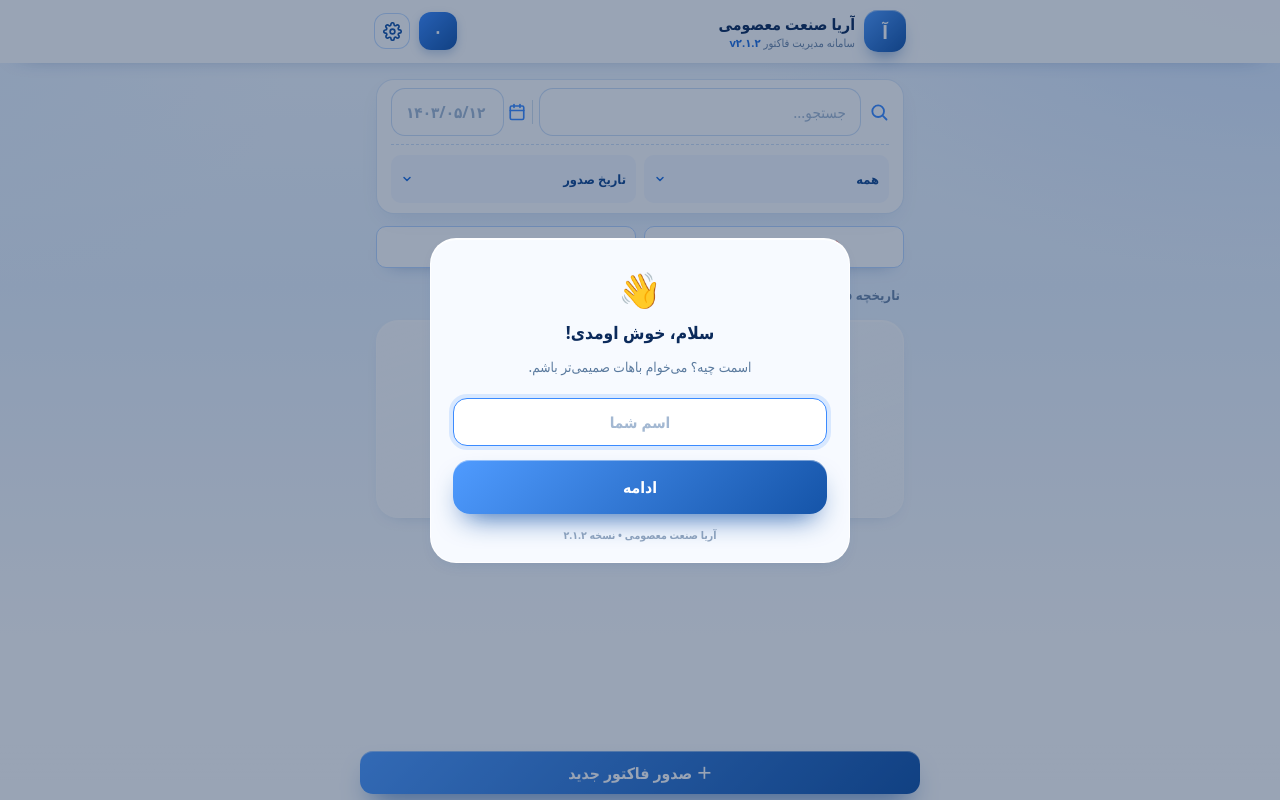
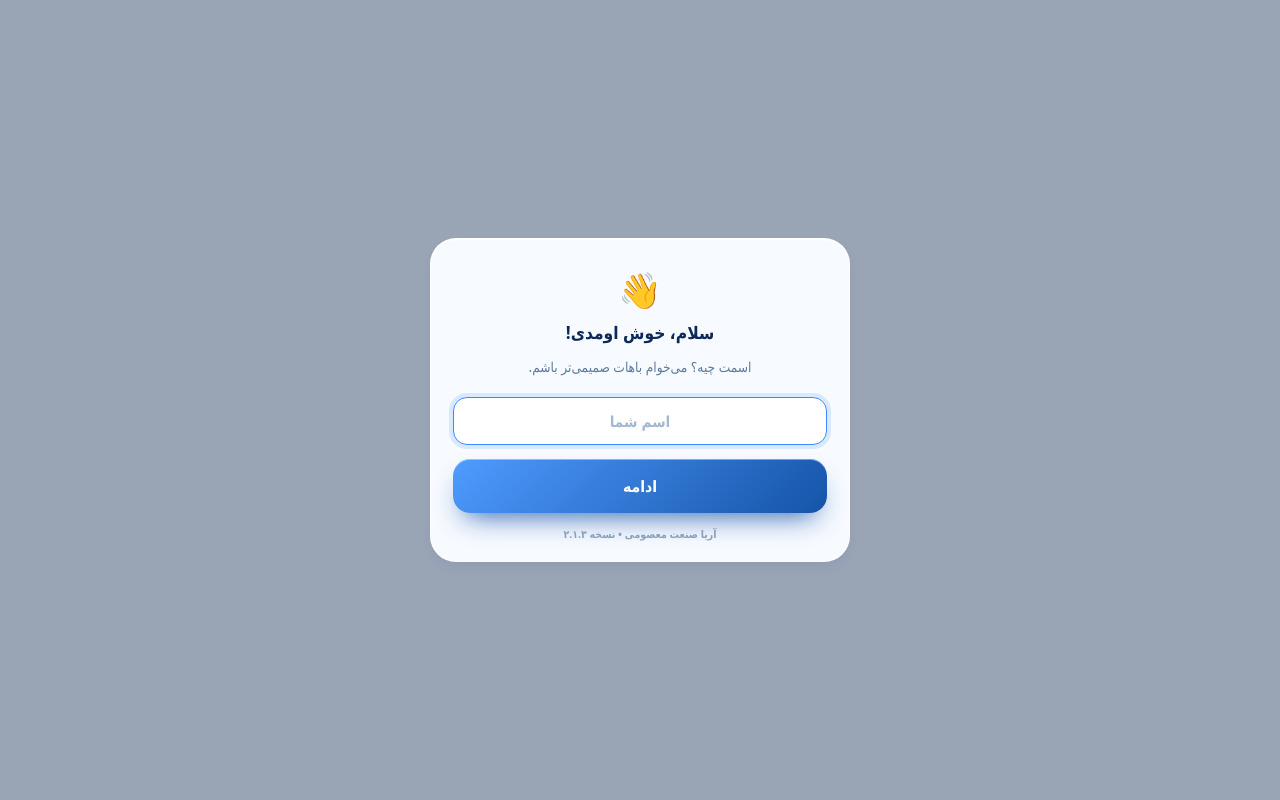
Before and after one commit to mehradkhaliliparsa6490-max/storage, a plain HTML site: page index.html in a window 1280 px wide. Drawn offline with Linux system fonts and the light colour scheme.

Commit message:
Update index.html

```diff
--- a/index.html
+++ b/index.html
@@ -103,9 +103,9 @@ input.invalid{border-color:#f09aa6!important;box-shadow:0 0 0 4px rgba(240,154,1
 .primary-btn{flex:1;border:0;border-radius:17px;padding:16px;font-family:inherit;font-size:.98rem;font-weight:800;color:#fff;cursor:pointer;background:var(--g1);box-shadow:0 14px 28px -12px rgba(21,84,168,.95),inset 0 1px 0 rgba(255,255,255,.4)}
 .primary-btn:active{transform:scale(.975)}
 .secondary-btn{flex:0 0 auto;border:1px solid var(--ln);border-radius:17px;padding:16px 20px;font-family:inherit;font-size:.92rem;font-weight:700;color:var(--b7);background:rgba(255,255,255,.9);cursor:pointer}
-.sheet-backdrop{position:fixed;inset:0;z-index:90;background:rgba(12,40,80,.35);display:flex;align-items:flex-end;justify-content:center;animation:fade .2s both}
+.sheet-backdrop{position:fixed;inset:0;z-index:90;background:rgba(12,40,80,.35);display:flex;align-items:flex-end;justify-content:center;animation:fade .2s backwards}
 @keyframes fade{from{opacity:0}to{opacity:1}}
-.sheet{width:100%;max-width:560px;max-height:90vh;border-radius:26px 26px 0 0;overflow:hidden;display:flex;flex-direction:column;animation:slideUp .28s cubic-bezier(.2,.9,.3,1) both;padding-bottom:env(safe-area-inset-bottom)}
+.sheet{width:100%;max-width:560px;max-height:90vh;border-radius:26px 26px 0 0;overflow:hidden;display:flex;flex-direction:column;animation:slideUp .28s cubic-bezier(.2,.9,.3,1) backwards;padding-bottom:env(safe-area-inset-bottom)}
 @keyframes slideUp{from{transform:translateY(100%)}to{transform:none}}
 .sheet-handle{width:44px;height:5px;border-radius:99px;background:#c7daf5;margin:10px auto 4px;flex:0 0 auto}
 .sheet-head{display:flex;align-items:center;justify-content:space-between;gap:10px;padding:8px 18px 12px;flex:0 0 auto}
@@ -133,8 +133,8 @@ input.invalid{border-color:#f09aa6!important;box-shadow:0 0 0 4px rgba(240,154,1
 .wh-chip{display:inline-flex;align-items:center;gap:6px;padding:5px 6px 5px 11px;background:rgba(227,238,254,.95);border:1px solid rgba(185,214,255,.95);border-radius:999px;font-size:.8rem;font-weight:700;color:var(--b8)}
 .wh-chip button{width:22px;height:22px;border-radius:50%;border:0;background:rgba(201,59,82,.12);color:#c93b52;font-size:1.05rem;font-weight:800;cursor:pointer;display:grid;place-items:center;padding:0;font-family:inherit}
 .wh-add{display:flex;gap:8px}.wh-add input{flex:1;min-width:0;font-size:.85rem;padding:10px 12px;min-height:42px;border-radius:11px}.wh-add button{min-height:42px;font-size:.78rem}
-.modal-backdrop{position:fixed;inset:0;z-index:110;background:rgba(12,40,80,.42);display:flex;align-items:center;justify-content:center;padding:20px;animation:fade .22s both}
-.modal{width:100%;max-width:420px;padding:26px 22px 20px;text-align:center;border-radius:26px;animation:pop .28s cubic-bezier(.2,.9,.3,1) both}
+.modal-backdrop{position:fixed;inset:0;z-index:110;background:rgba(12,40,80,.42);display:flex;align-items:center;justify-content:center;padding:20px;animation:fade .22s backwards}
+.modal{width:100%;max-width:420px;padding:26px 22px 20px;text-align:center;border-radius:26px;animation:pop .28s cubic-bezier(.2,.9,.3,1) backwards}
 @keyframes pop{from{opacity:0;transform:scale(.94) translateY(10px)}to{opacity:1;transform:none}}
 .modal-icon{font-size:2.2rem;margin-bottom:8px}.modal h2{margin:0 0 10px;font-size:1.08rem;font-weight:800;color:var(--b9)}
 .modal p{margin:0 0 18px;font-size:.85rem;line-height:1.9;color:#5a7a9e}
@@ -171,15 +171,15 @@ input.invalid{border-color:#f09aa6!important;box-shadow:0 0 0 4px rgba(240,154,1
 @media print{@page{size:A4;margin:10mm}body{background:#fff!important;-webkit-print-color-adjust:exact;print-color-adjust:exact}body *{visibility:hidden!important}.print-overlay,.print-overlay *{visibility:visible!important}.print-overlay{position:absolute!important;left:0;top:0;width:100%;background:#fff!important;padding:0!important}.print-bar{display:none!important}.inv-paper{box-shadow:none!important;border:none!important;max-width:100%!important;margin:0!important;border-radius:0}.gp{page-break-after:always;break-after:page}.gp:last-child{page-break-after:auto;break-after:auto}}
 body.locked .wrap,body.locked .topbar,body.locked .bottom-bar{display:none!important}.print-bar{flex-wrap:wrap}@media print{html,body{overflow:visible!important;height:auto!important}}.glass{box-shadow:0 6px 18px -12px rgba(23,74,150,.35),inset 0 1px 0 rgba(255,255,255,.95)}.sheet.glass,.modal.glass{background:#f7faff}.topbar{background:rgba(255,255,255,.96)}
 .invoice-card{content-visibility:auto;contain-intrinsic-size:auto 150px}html.kb .bottom-bar{padding:6px 12px}html.kb .bottom-bar .primary-btn,html.kb .bottom-bar .secondary-btn{padding:10px 16px;border-radius:13px}.bottom-bar{transform:translateZ(0)}
-a,button,input,select,.chip,.invoice-card{touch-action:manipulation}</style>
+a,button,input,select,.chip,.invoice-card{touch-action:manipulation}body.ov .wrap,body.ov .topbar,body.ov .bottom-bar{display:none!important}.sheet-body{overscroll-behavior:contain}</style>
 </head>
 <body>
 <div class="boot-overlay" id="bootOverlay" hidden><div class="boot-circle"></div></div>
-<div class="greeting-overlay" id="greetingOverlay" hidden><div class="greeting-card"><div class="greeting-text" id="greetingText"></div><div class="greeting-ver">آریا صنعت معصومی • نسخه ۲.۱.۲</div></div></div>
+<div class="greeting-overlay" id="greetingOverlay" hidden><div class="greeting-card"><div class="greeting-text" id="greetingText"></div><div class="greeting-ver">آریا صنعت معصومی • نسخه ۲.۱.۳</div></div></div>
 
-<div class="modal-backdrop" id="lockScreen" hidden><div class="modal glass"><div class="modal-icon">🔒</div><h2>ورود به سیستم</h2><p>برای دسترسی به اطلاعات، لطفاً نام و رمز عبور خود را وارد کنید.</p><input id="loginName" type="text" placeholder="نام شما" autocomplete="off"><input id="loginPass" type="password" placeholder="رمز عبور" autocomplete="off"><button class="primary-btn" id="loginBtn" type="button">ورود</button><button class="link-btn" id="resetFromLogin" style="color:#c93b52;margin-top:16px;font-weight:800">فراموشی رمز؟ (ریست کامل سایت)</button><div class="modal-ver">آریا صنعت معصومی • نسخه ۲.۱.۲</div></div></div>
+<div class="modal-backdrop" id="lockScreen" hidden><div class="modal glass"><div class="modal-icon">🔒</div><h2>ورود به سیستم</h2><p>برای دسترسی به اطلاعات، لطفاً نام و رمز عبور خود را وارد کنید.</p><input id="loginName" type="text" placeholder="نام شما" autocomplete="off"><input id="loginPass" type="password" placeholder="رمز عبور" autocomplete="off"><button class="primary-btn" id="loginBtn" type="button">ورود</button><button class="link-btn" id="resetFromLogin" style="color:#c93b52;margin-top:16px;font-weight:800">فراموشی رمز؟ (ریست کامل سایت)</button><div class="modal-ver">آریا صنعت معصومی • نسخه ۲.۱.۳</div></div></div>
 
-<header class="topbar"><div class="topbar-inner"><div class="logo" id="logoBox">آ</div><div class="brand-text"><h1 id="orgName">آریا صنعت معصومی</h1><span>سامانه مدیریت فاکتور <em>v۲.۱.۲</em></span></div><div class="counter" id="totalCounter">۰</div>
+<header class="topbar"><div class="topbar-inner"><div class="logo" id="logoBox">آ</div><div class="brand-text"><h1 id="orgName">آریا صنعت معصومی</h1><span>سامانه مدیریت فاکتور <em>v۲.۱.۳</em></span></div><div class="counter" id="totalCounter">۰</div>
 <button class="gear" id="settingsBtn" aria-label="تنظیمات"><svg width="19" height="19" viewBox="0 0 24 24" fill="none" stroke="currentColor" stroke-width="2.1" stroke-linecap="round" stroke-linejoin="round"><circle cx="12" cy="12" r="3"></circle><path d="M19.4 15a1.65 1.65 0 0 0 .33 1.82l.06.06a2 2 0 1 1-2.83 2.83l-.06-.06a1.65 1.65 0 0 0-1.82-.33 1.65 1.65 0 0 0-1 1.51V21a2 2 0 1 1-4 0v-.09A1.65 1.65 0 0 0 9 19.4a1.65 1.65 0 0 0-1.82.33l-.06.06a2 2 0 1 1-2.83-2.83l.06-.06a1.65 1.65 0 0 0 .33-1.82 1.65 1.65 0 0 0-1.51-1H3a2 2 0 1 1 0-4h.09A1.65 1.65 0 0 0 4.6 9a1.65 1.65 0 0 0-.33-1.82l-.06-.06a2 2 0 1 1 2.83-2.83l.06.06a1.65 1.65 0 0 0 1.82.33H9a1.65 1.65 0 0 0 1-1.51V3a2 2 0 1 1 4 0v.09a1.65 1.65 0 0 0 1 1.51 1.65 1.65 0 0 0 1.82-.33l.06-.06a2 2 0 1 1 2.83 2.83l-.06.06a1.65 1.65 0 0 0-.33 1.82V9a1.65 1.65 0 0 0 1.51 1H21a2 2 0 1 1 0 4h-.09a1.65 1.65 0 0 0-1.51 1z"></path></svg></button></div></header>
 
 <div class="wrap">
@@ -213,8 +213,8 @@ a,button,input,select,.chip,.invoice-card{touch-action:manipulation}</style>
 <div class="sheet-backdrop" id="sheetBackdrop" hidden><div class="sheet glass" id="sheet" role="dialog" aria-modal="true"></div></div>
 
 <div class="modal-backdrop" id="welcomeModal" hidden><div class="modal glass">
-<div id="wStep1"><div class="modal-icon">👋</div><h2>سلام، خوش اومدی!</h2><p>اسمت چیه؟ می‌خوام باهات صمیمی‌تر باشم.</p><input id="wNameInput" type="text" placeholder="اسم شما" autocomplete="off"><button class="primary-btn" id="wNameNext" type="button">ادامه</button><div class="modal-ver">آریا صنعت معصومی • نسخه ۲.۱.۲</div></div>
-<div id="wStep2" hidden><div class="modal-icon">🏢</div><h2 id="wStep2Title">خوشحالم!</h2><p>اسم سازمان یا شرکتت چیه؟ این اسم بالای سایت نمایش داده می‌شه.</p><input id="wOrgInput" type="text" placeholder="نام سازمان یا شرکت" autocomplete="off"><button class="primary-btn" id="wOrgNext" type="button">شروع کنیم</button><button class="link-btn" id="wOrgSkip" type="button">استفاده از نام پیش‌فرض</button><div class="modal-ver">آریا صنعت معصومی • نسخه ۲.۱.۲</div></div></div></div>
+<div id="wStep1"><div class="modal-icon">👋</div><h2>سلام، خوش اومدی!</h2><p>اسمت چیه؟ می‌خوام باهات صمیمی‌تر باشم.</p><input id="wNameInput" type="text" placeholder="اسم شما" autocomplete="off"><button class="primary-btn" id="wNameNext" type="button">ادامه</button><div class="modal-ver">آریا صنعت معصومی • نسخه ۲.۱.۳</div></div>
+<div id="wStep2" hidden><div class="modal-icon">🏢</div><h2 id="wStep2Title">خوشحالم!</h2><p>اسم سازمان یا شرکتت چیه؟ این اسم بالای سایت نمایش داده می‌شه.</p><input id="wOrgInput" type="text" placeholder="نام سازمان یا شرکت" autocomplete="off"><button class="primary-btn" id="wOrgNext" type="button">شروع کنیم</button><button class="link-btn" id="wOrgSkip" type="button">استفاده از نام پیش‌فرض</button><div class="modal-ver">آریا صنعت معصومی • نسخه ۲.۱.۳</div></div></div></div>
 <div class="modal-backdrop" id="passModal" hidden><div class="modal glass"><div class="modal-icon">🔐</div><h2 id="passTitle">تعیین رمز عبور</h2><p id="passDesc">یک رمز عبور برای ورود به برنامه تعیین کنید.</p><input id="newPassInput" type="password" placeholder="رمز عبور جدید" autocomplete="off"><button class="primary-btn" id="savePassBtn" type="button">ذخیره رمز</button><button class="link-btn" id="cancelPassBtn" type="button">انصراف</button></div></div>
 <div class="modal-backdrop" id="backupModal" hidden><div class="modal glass"><div class="modal-icon">💡</div><h2>پیشنهاد دوستانه</h2><p id="backupText"></p><button class="primary-btn" id="backupNow" type="button">بله، پشتیبان بگیر</button><button class="link-btn" id="backupLater" type="button">بعداً یادآوری کن</button></div></div>
 <div class="modal-backdrop" id="expModal" hidden><div class="modal glass"><div class="modal-icon">⏳</div><h2 id="expText">این لینک منقضی شده است</h2><p>برای دریافت لینک جدید با فرستنده تماس بگیرید.</p><button class="primary-btn" id="expOk" type="button">متوجه شدم</button></div></div>
@@ -224,7 +224,7 @@ a,button,input,select,.chip,.invoice-card{touch-action:manipulation}</style>
 
 <script>
 (function(){'use strict';
-const V='2.1.2',VF='۲.۱.۲',$=(s,e)=>(e||document).querySelector(s),$$=(s,e)=>[].slice.call((e||document).querySelectorAll(s));
+const V='2.1.3',VF='۲.۱.۳',$=(s,e)=>(e||document).querySelector(s),$$=(s,e)=>[].slice.call((e||document).querySelectorAll(s));
 const FD='۰۱۲۳۴۵۶۷۸۹',AD='٠١٢٣٤٥٦٧٨٩';
 const fa=v=>String(v==null?'':v).replace(/\d/g,d=>FD[d]);
 const en=v=>String(v==null?'':v).replace(/[۰-۹]/g,d=>FD.indexOf(d)).replace(/[٠-٩]/g,d=>AD.indexOf(d));
@@ -263,7 +263,7 @@ document.addEventListener('input',function(e){const t=e.target;if(!t||!/^(INPUT|
 document.addEventListener('focusin',e=>{if(/^(INPUT|TEXTAREA)$/.test(e.target.tagName))document.documentElement.classList.add('kb')},{passive:true});
 document.addEventListener('focusout',()=>setTimeout(()=>{if(!/^(INPUT|TEXTAREA)$/.test((document.activeElement||{}).tagName||''))document.documentElement.classList.remove('kb')},120),{passive:true});
 document.addEventListener('keydown',e=>{if(e.key!=='Enter')return;const t=e.target;if(!t||t.tagName!=='INPUT')return;if(t.closest('#invoiceForm')){e.preventDefault();const L=$$('#invoiceForm input[type=text]'),n=L.indexOf(t);if(L[n+1])L[n+1].focus();else t.blur()}else if(t.id==='searchInput'||t.id==='dateFilter'){e.preventDefault();t.blur()}});
-function lockScroll(){const o=['#sheetBackdrop','#welcomeModal','#backupModal','#printOverlay','#lockScreen','#passModal','#expModal'].some(s=>!$(s).hidden);document.body.style.overflow=o?'hidden':''}
+let ovOn=false,ovY=0;function lockScroll(){const o=['#sheetBackdrop','#welcomeModal','#backupModal','#printOverlay','#lockScreen','#passModal','#expModal'].some(s=>!$(s).hidden);document.body.style.overflow=o?'hidden':'';if(o&&!ovOn){ovY=window.scrollY;document.body.classList.add('ov');ovOn=true}else if(!o&&ovOn){document.body.classList.remove('ov');ovOn=false;window.scrollTo(0,ovY)}}
 function header(){const n=org||'آریا صنعت معصومی';$('#orgName').textContent=n;$('#logoBox').textContent=n.trim().charAt(0)||'آ';$('#totalCounter').textContent=fa(inv.length)}
 /* لیست */
 const st={lim:30,edit:null,q:'',f:'all',d:'',ft:'cr',ht:'',hc:''};
```
